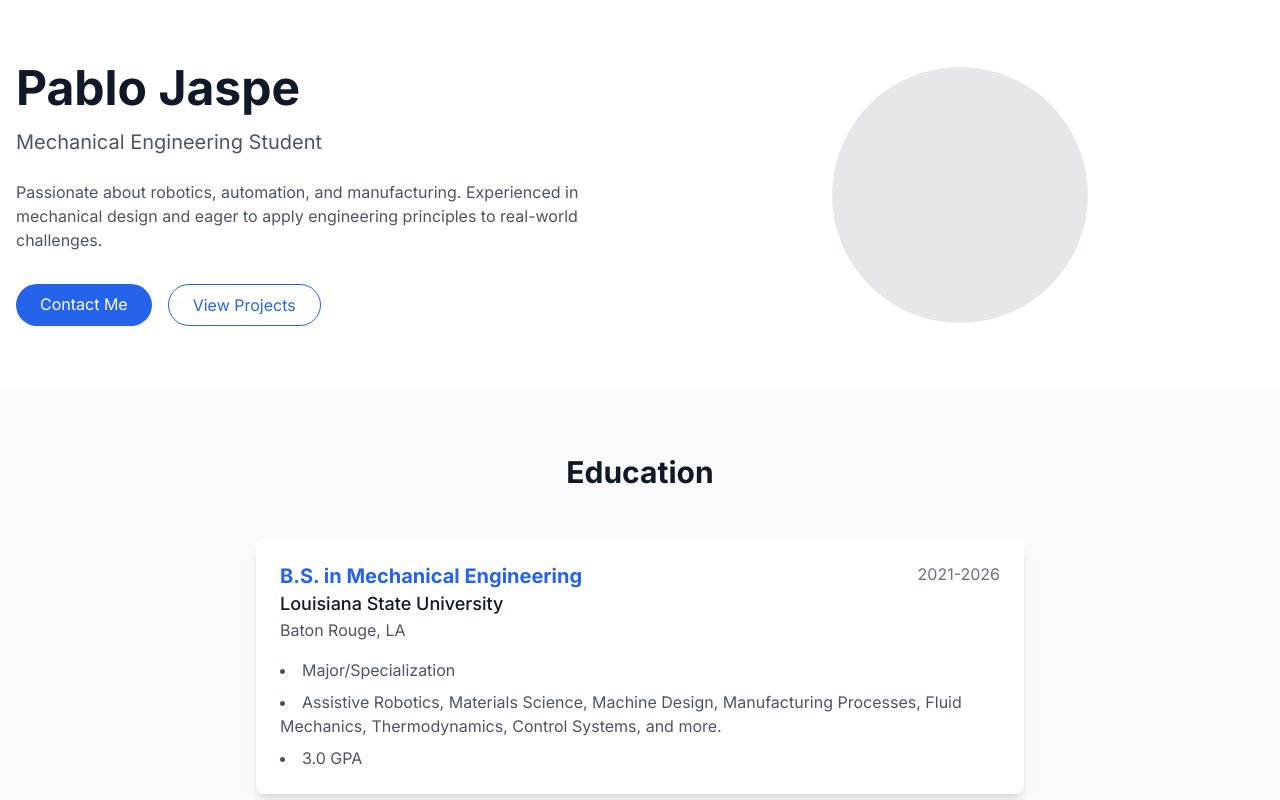
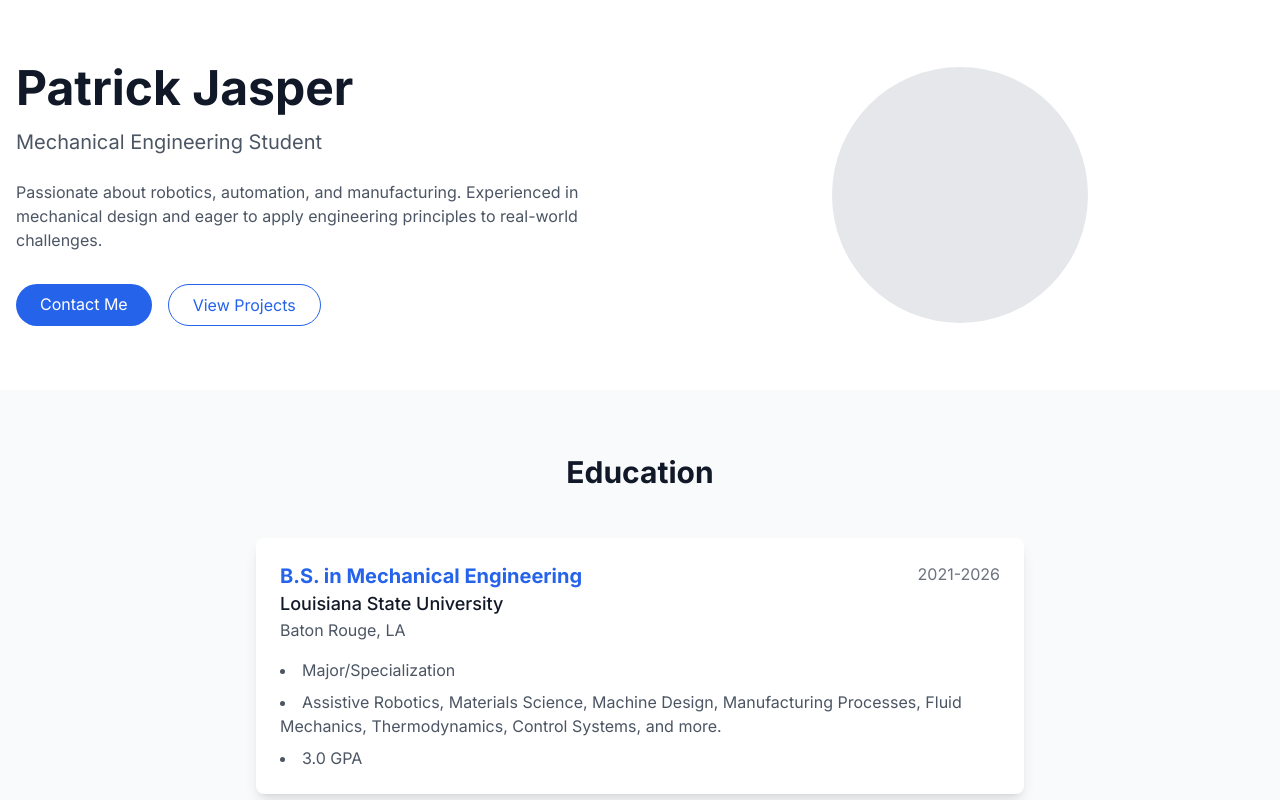
Before and after one commit to Pjaspe2/Portfolio, a Next.js app: page / in a window 1280 px wide. Shown: the top 800 px of the page. Built offline with nearby package versions, Linux system fonts and the light colour scheme.

Commit message:
Update name to Patrick Jasper

```diff
--- a/app/page.tsx
+++ b/app/page.tsx
@@ -80,7 +80,7 @@ export default function Home() {
         <div className="grid md:grid-cols-2 gap-8 items-center">
           <div>
             <h1 className="text-4xl md:text-5xl font-bold text-gray-900 dark:text-white mb-4">
-              Pablo Jaspe
+              Patrick Jasper
             </h1>
             <p className="text-xl text-gray-600 dark:text-gray-300 mb-6">
               Mechanical Engineering Student
@@ -239,7 +239,7 @@ export default function Home() {
       <footer className="bg-gray-50 dark:bg-gray-800 py-8">
         <div className="container mx-auto px-4 text-center">
           <p className="text-gray-600 dark:text-gray-400">
-            © 2024 Pablo Jaspe. All rights reserved.
+            © 2025 Patrick Jasper. All rights reserved.
           </p>
         </div>
       </footer>
```
